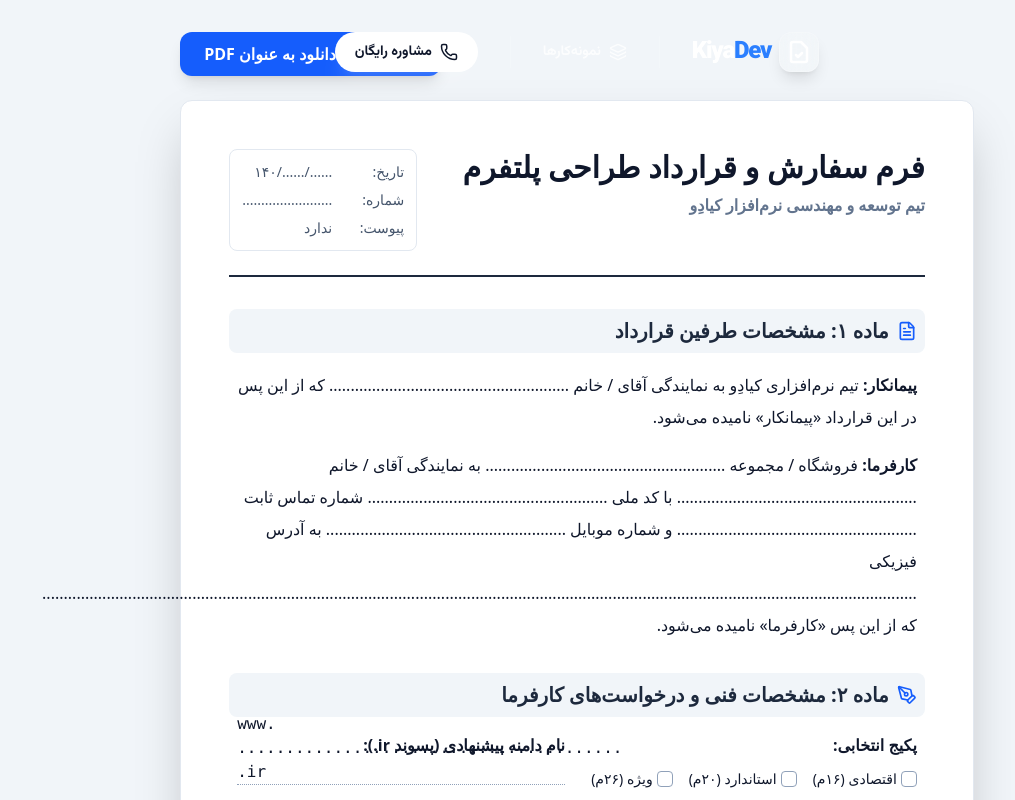
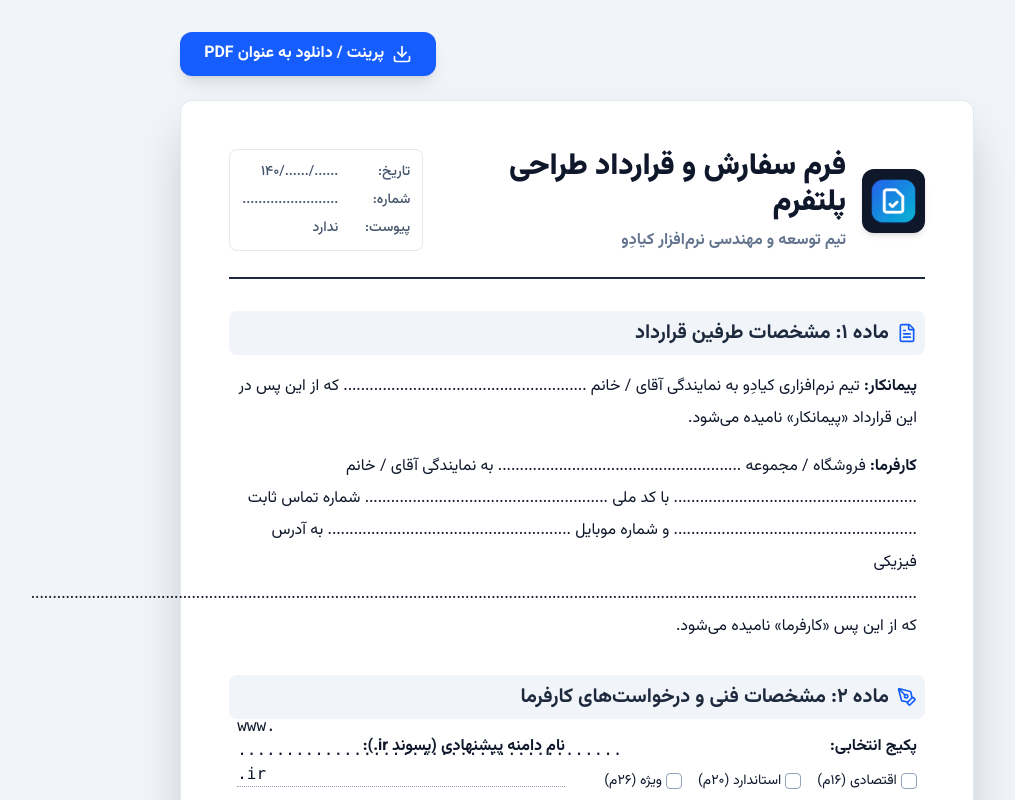
Before and after one commit to bahador-worldofcode/kiyadev-platform, a Next.js app: page /contract in a window 1280 px wide. Shown: the top 800 px of the page, without its empty margins (63-1078 px from the left). Built offline with nearby package versions, Linux system fonts and the light colour scheme.

Commit message:
Update contract page layout and fix header visibility

```diff
--- a/app/contract/page.tsx
+++ b/app/contract/page.tsx
@@ -6,7 +6,8 @@
 
 export default function ContractPage() {
   return (
-    <div className="min-h-screen bg-slate-100 py-8 px-4 font-sans print:p-0 print:bg-white text-slate-900" dir="rtl">
+    // حذف کلاس font-sans برای اعمال فونت وزیرمتن از فایل layout سایت
+    <div className="min-h-screen bg-slate-100 py-8 px-4 print:p-0 print:bg-white text-slate-900" dir="rtl">
 
       {/* دکمه پرینت / ذخیره پی‌دی‌اف - فقط در صفحه نمایش دیده می‌شود */}
       <div className="max-w-[210mm] mx-auto mb-6 flex justify-end print:hidden">
@@ -23,12 +24,18 @@
       <div className="max-w-[210mm] min-h-[297mm] mx-auto bg-white p-8 md:p-12 shadow-2xl print:shadow-none print:p-4 rounded-xl print:rounded-none border border-slate-200 print:border-none">
 
         {/* هدر قرارداد */}
-        <div className="flex justify-between items-start border-b-2 border-slate-800 pb-6 mb-8">
-          <div>
-            <h1 className="text-3xl font-black text-slate-900 mb-2">فرم سفارش و قرارداد طراحی پلتفرم</h1>
-            <p className="text-slate-500 font-bold">تیم توسعه و مهندسی نرم‌افزار کیادِو</p>
+        <div className="flex flex-col md:flex-row justify-between items-start border-b-2 border-slate-800 pb-6 mb-8 gap-4">
+          <div className="flex items-center gap-4">
+            {/* اضافه شدن لوگوی پلتفرم کیادِو */}
+            <div className="w-16 h-16 bg-slate-900 rounded-xl flex items-center justify-center p-2 shadow-md">
+              <img src="/icon.png" alt="لوگو کیادِو" className="w-full h-full object-contain" />
+            </div>
+            <div>
+              <h1 className="text-2xl md:text-3xl font-black text-slate-900 mb-2">فرم سفارش و قرارداد طراحی پلتفرم</h1>
+              <p className="text-slate-500 font-bold">تیم توسعه و مهندسی نرم‌افزار کیادِو</p>
+            </div>
           </div>
-          <div className="text-sm font-medium text-slate-600 space-y-2 border border-slate-200 p-3 rounded-lg">
+          <div className="text-sm font-medium text-slate-600 space-y-2 border border-slate-200 p-3 rounded-lg w-full md:w-auto">
             <div className="flex gap-2"><span className="w-16">تاریخ:</span> <span>....../....../۱۴۰</span></div>
             <div className="flex gap-2"><span className="w-16">شماره:</span> <span>........................</span></div>
             <div className="flex gap-2"><span className="w-16">پیوست:</span> <span>ندارد</span></div>
--- a/components/Header.tsx
+++ b/components/Header.tsx
@@ -1,3 +1,4 @@
+// components/Header.tsx
 "use client";
 
 import React, { useState, useEffect } from "react";
@@ -19,8 +20,8 @@
     return () => window.removeEventListener("scroll", handleScroll);
   }, []);
 
-  // شرط ضدگلوله: چه مرورگر اسلش بگذارد، چه نگذارد، اگر کلمه catalog در مسیر بود هدر محو می‌شود
-  if (pathname && pathname.includes('/catalog')) {
+  // شرط ضدگلوله: محو شدن هدر در صفحات کاتالوگ و قرارداد
+  if (pathname && (pathname.includes('/catalog') || pathname.includes('/contract'))) {
     return null;
   }
 
```
